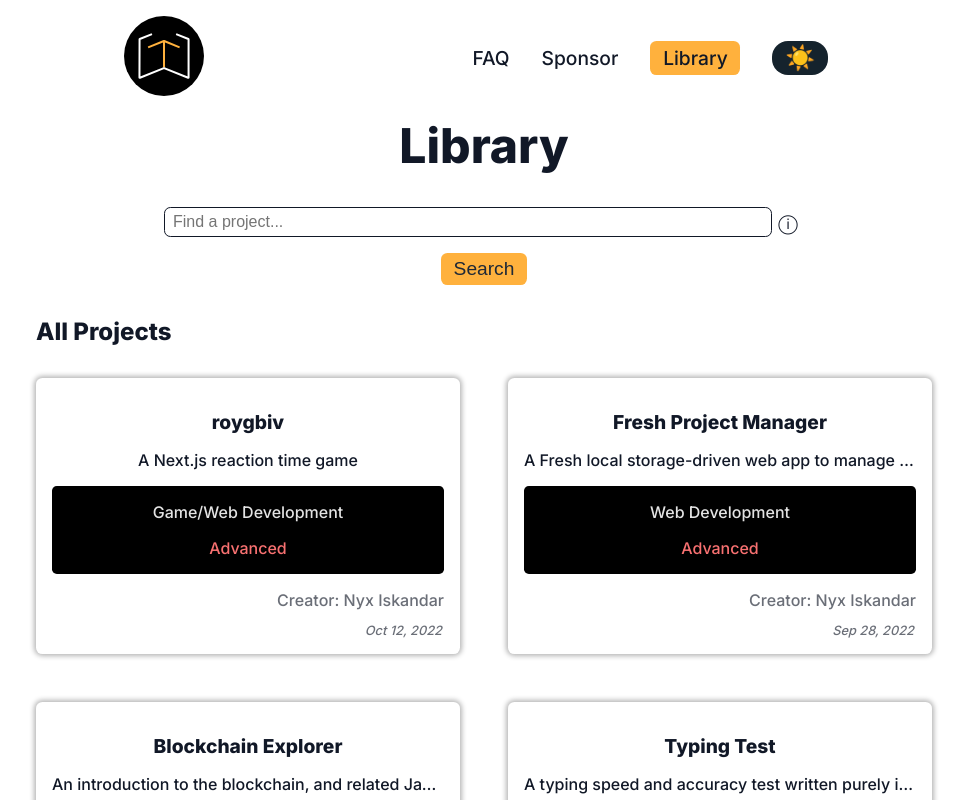
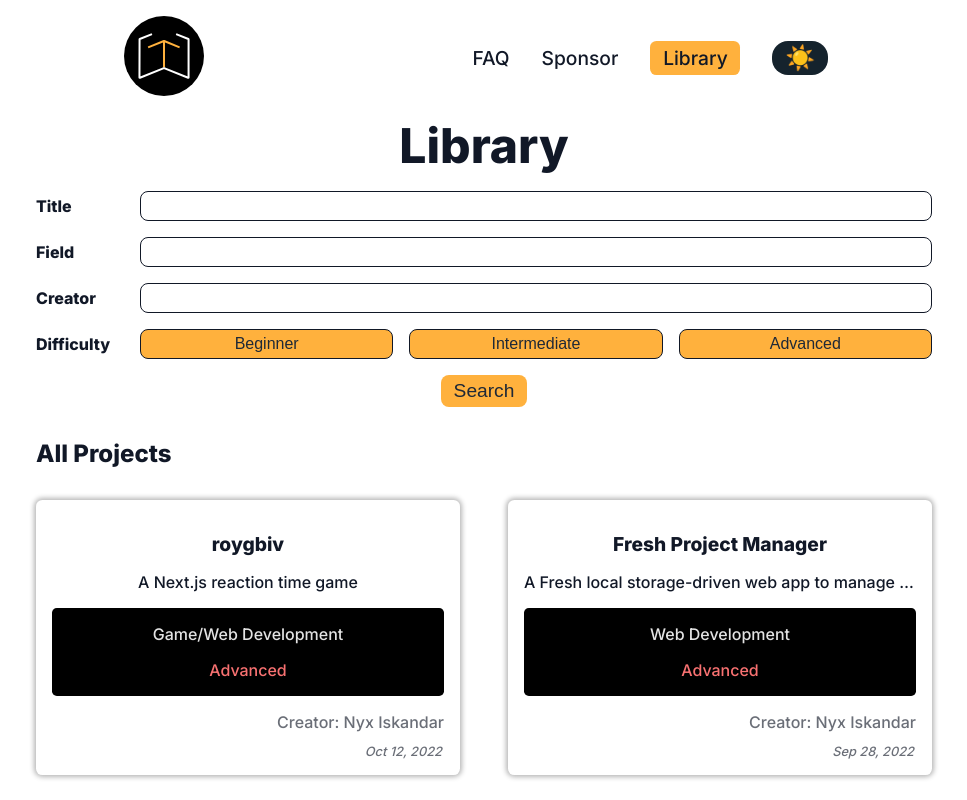
Before and after one commit to xyntechx/NexLiber-v1, a Next.js app: page /library in a window 1280 px wide. Shown: the top 800 px of the page, without its empty margins (156-1123 px from the left). Built offline with nearby package versions, Linux system fonts and the light colour scheme.

Commit message:
✨ Improved search/filter feature

```diff
--- a/pages/library.tsx
+++ b/pages/library.tsx
@@ -1,5 +1,5 @@
 import type { NextPage } from "next";
-import { useState, useEffect } from "react";
+import { useState, useRef } from "react";
 import Project from "../components/project";
 import MainLayout from "../layouts/MainLayout";
 import styles from "../styles/Library.module.css";
@@ -16,51 +16,42 @@ const Library: NextPage = () => {
         };
     }>(PROJECTS);
 
-    const [showInfo, setShowInfo] = useState(false);
-    const [query, setQuery] = useState("");
     const [result, setResult] = useState<string[]>([]);
-    const [pressToggle, setPressToggle] = useState(false);
-    const [showNotFound, setShowNotFound] = useState(false);
+    const [notFound, setNotFound] = useState(false);
 
-    useEffect(() => {
-        search(query);
-    }, [pressToggle]);
+    const titleInput = useRef<HTMLInputElement>(null);
+    const fieldInput = useRef<HTMLInputElement>(null);
+    const creatorInput = useRef<HTMLInputElement>(null);
+    const difficultyInput = useRef(["Beginner", "Intermediate", "Advanced"]);
 
-    useEffect(() => {
-        setShowNotFound(false);
-    }, [query]);
+    const search = () => {
+        setResult([]);
 
-    const search = (query: string) => {
-        let tempResult = [];
-        const queryLength = query.length;
-        const QUERY = query.toLowerCase();
+        const titleQuery = titleInput.current!.value.toLowerCase();
+        const fieldQuery = fieldInput.current!.value.toLowerCase();
+        const creatorQuery = creatorInput.current!.value.toLowerCase();
+        const difficultyQuery = difficultyInput.current;
 
         for (let i = 0; i < Object.keys(projects).length; i++) {
             const title = Object.keys(projects)[i];
             const details = projects[title];
             const field = details.field.toLowerCase();
-            const difficulty = details.difficulty.toLowerCase();
             const creator = details.creator.toLowerCase();
+            const difficulty = details.difficulty;
 
             const found =
-                title.toLowerCase().slice(0, queryLength).includes(QUERY) ||
-                field.slice(0, queryLength).includes(QUERY) ||
-                difficulty.slice(0, queryLength).includes(QUERY) ||
-                creator.slice(0, queryLength).includes(QUERY);
+                title
+                    .toLowerCase()
+                    .slice(0, titleQuery.length)
+                    .includes(titleQuery) &&
+                field.slice(0, fieldQuery.length).includes(fieldQuery) &&
+                creator.slice(0, creatorQuery.length).includes(creatorQuery) &&
+                difficultyQuery.includes(difficulty);
 
-            if (query && found) tempResult.push(title);
+            if (found) setResult((result) => [...result, title]);
         }
-        if (tempResult.length > 0) {
-            setResult(tempResult);
-            setShowNotFound(false);
-        } else {
-            setResult(["No projects found!"]);
-            setShowNotFound(true);
-        }
-    };
 
-    const handleKeyPress = (e: React.KeyboardEvent) => {
-        if (e.key === "Enter") setPressToggle(!pressToggle);
+        if (result.length === 0) setNotFound(true);
     };
 
     return (
@@ -70,36 +61,129 @@ const Library: NextPage = () => {
             url="/library"
         >
             <h1 className={styles.title}>Library</h1>
-            <div className={styles.inputContainer}>
-                <input
-                    className={styles.input}
-                    type="text"
-                    value={query ? query : ""}
-                    placeholder={
-                        !showInfo
-                            ? "Find a project..."
-                            : "...via its title, field, difficulty, or creator"
-                    }
-                    onChange={(e) => setQuery(e.target.value)}
-                    onKeyPress={(e) => handleKeyPress(e)}
-                />
-                <p
-                    className={!showInfo ? styles.info : styles.infoActive}
-                    onClick={() => setShowInfo(!showInfo)}
-                >
-                    &#9432;
-                </p>
+            <div className={styles.fields}>
+                <div className={styles.container}>
+                    <p className={styles.inputLabel}>Title</p>
+                    <input
+                        ref={titleInput}
+                        onKeyDown={(e) => e.key === "Enter" && search()}
+                        className={styles.input}
+                        type="text"
+                    />
+                </div>
+                <div className={styles.container}>
+                    <p className={styles.inputLabel}>Field</p>
+                    <input
+                        ref={fieldInput}
+                        onKeyDown={(e) => e.key === "Enter" && search()}
+                        className={styles.input}
+                        type="text"
+                    />
+                </div>
+                <div className={styles.container}>
+                    <p className={styles.inputLabel}>Creator</p>
+                    <input
+                        ref={creatorInput}
+                        onKeyDown={(e) => e.key === "Enter" && search()}
+                        className={styles.input}
+                        type="text"
+                    />
+                </div>
+                <div className={styles.container}>
+                    <p className={styles.inputLabel}>Difficulty</p>
+                    <div className={styles.difficulties}>
+                        <button
+                            onClick={(e) => {
+                                if (
+                                    difficultyInput.current.includes("Beginner")
+                                ) {
+                                    e.currentTarget.style.backgroundColor =
+                                        "var(--color-bg)";
+                                    e.currentTarget.style.color =
+                                        "var(--color-text)";
+                                    difficultyInput.current.splice(
+                                        difficultyInput.current.indexOf(
+                                            "Beginner"
+                                        ),
+                                        1
+                                    );
+                                } else {
+                                    e.currentTarget.style.backgroundColor =
+                                        "#ffb13d";
+                                    e.currentTarget.style.color = "#1f2937";
+                                    difficultyInput.current.push("Beginner");
+                                }
+                            }}
+                            className={styles.difficulty}
+                        >
+                            Beginner
+                        </button>
+                        <button
+                            onClick={(e) => {
+                                if (
+                                    difficultyInput.current.includes(
+                                        "Intermediate"
+                                    )
+                                ) {
+                                    e.currentTarget.style.backgroundColor =
+                                        "var(--color-bg)";
+                                    e.currentTarget.style.color =
+                                        "var(--color-text)";
+                                    difficultyInput.current.splice(
+                                        difficultyInput.current.indexOf(
+                                            "Intermediate"
+                                        ),
+                                        1
+                                    );
+                                } else {
+                                    e.currentTarget.style.backgroundColor =
+                                        "#ffb13d";
+                                    e.currentTarget.style.color = "#1f2937";
+                                    difficultyInput.current.push(
+                                        "Intermediate"
+                                    );
+                                }
+                            }}
+                            className={styles.difficulty}
+                        >
+                            Intermediate
+                        </button>
+                        <button
+                            onClick={(e) => {
+                                if (
+                                    difficultyInput.current.includes("Advanced")
+                                ) {
+                                    e.currentTarget.style.backgroundColor =
+                                        "var(--color-bg)";
+                                    e.currentTarget.style.color =
+                                        "var(--color-text)";
+                                    difficultyInput.current.splice(
+                                        difficultyInput.current.indexOf(
+                                            "Advanced"
+                                        ),
+                                        1
+                                    );
+                                } else {
+                                    e.currentTarget.style.backgroundColor =
+                                        "#ffb13d";
+                                    e.currentTarget.style.color = "#1f2937";
+                                    difficultyInput.current.push("Advanced");
+                                }
+                            }}
+                            className={styles.difficulty}
+                        >
+                            Advanced
+                        </button>
+                    </div>
+                </div>
             </div>
-            <button
-                onClick={() => setPressToggle(!pressToggle)}
-                className={styles.button}
-            >
+            <button onClick={() => search()} className={styles.button}>
                 Search
             </button>
 
-            {result.includes("No projects found!") ? (
+            {result.length === 0 ? (
                 <>
-                    {query && showNotFound && (
+                    {notFound && (
                         <p className={styles.alert}>No projects found!</p>
                     )}
                     <h1 className={styles.label}>All Projects</h1>
--- a/styles/Library.module.css
+++ b/styles/Library.module.css
@@ -25,9 +25,15 @@
 }
 
 .alert {
+    width: fit-content;
+    background-color: #ffb13d7a;
+    width: 50vw;
+    padding: 0.5rem;
     margin: 0;
+    margin-bottom: 1rem;
     font-size: 1rem;
     text-align: center;
+    border-radius: 0.5rem;
 }
 
 .content {
@@ -41,28 +47,65 @@
     margin-top: 2rem;
 }
 
-.inputContainer {
+.fields {
     display: flex;
     align-items: center;
     justify-content: center;
+    flex-direction: column;
+    row-gap: 1rem;
     width: 50vw;
+    margin: 1rem 0;
+}
+
+.container {
+    display: flex;
+    align-items: center;
+    justify-content: center;
+    flex-direction: row;
+    width: 100%;
+    column-gap: 1rem;
+}
+
+.inputLabel {
+    font-size: 1rem;
     margin: 0;
-    margin-top: 1rem;
+    width: 10%;
+    font-weight: bold;
+}
+
+.difficulties {
+    width: 90%;
+    display: grid;
+    grid-template-columns: repeat(3, minmax(0, 1fr));
+    flex-direction: row;
+    column-gap: 1rem;
+}
+
+.difficulty {
+    outline: none;
+    background-color: #ffb13d;
+    border: 1px solid var(--color-text);
+    border-radius: 0.5rem;
+    color: #1f2937;
+    height: 30px;
+    cursor: pointer;
+    font-size: 1rem;
 }
 
 .input {
-    width: 95%;
+    width: 90%;
     padding: 0.3rem 0.5rem;
     outline: none;
     background-color: var(--color-bg);
     border: 1px var(--color-text) solid;
-    border-radius: 0.4rem;
+    border-radius: 0.5rem;
     font-size: 1rem;
     color: var(--color-text);
+    height: 30px;
 }
 
 .input:focus {
-    border-color: #ffb13d;
+    border-color: #ffb13d !important;
 }
 
 .info,
@@ -88,7 +131,7 @@
     cursor: pointer;
     outline: none;
     border: none;
-    border-radius: 0.4rem;
+    border-radius: 0.5rem;
     color: #1f2937;
     background-color: #ffb13d;
     padding: 0.3rem 0.8rem;
@@ -99,6 +142,37 @@
 .button:hover,
 .button:focus {
     box-shadow: 0 0 5px 2px #ffb13d;
+}
+
+@media (max-width: 1300px) {
+    .fields,
+    .alert {
+        width: 70vw;
+    }
+}
+
+@media (max-width: 1000px) {
+    .container {
+        flex-direction: column;
+        align-items: flex-start;
+    }
+
+    .inputLabel {
+        width: 100%;
+        margin-bottom: 0.5rem;
+    }
+
+    .difficulties {
+        grid-template-columns: repeat(1, minmax(0, 1fr));
+        justify-items: center;
+        width: 100%;
+        row-gap: 0.5rem;
+    }
+
+    .difficulty,
+    .input {
+        width: 100%;
+    }
 }
 
 @media (max-width: 600px) {
@@ -120,13 +194,9 @@
         margin-top: 1rem;
     }
 
-    .inputContainer {
+    .fields,
+    .alert {
         width: 80vw;
-    }
-
-    .input {
-        width: 90%;
-        font-size: 0.8rem;
     }
 
     .info,
@@ -139,7 +209,10 @@
         font-size: 1rem;
     }
 
-    .alert {
+    .alert,
+    .inputLabel,
+    .input,
+    .difficulty {
         font-size: 0.8rem;
     }
 }
```
